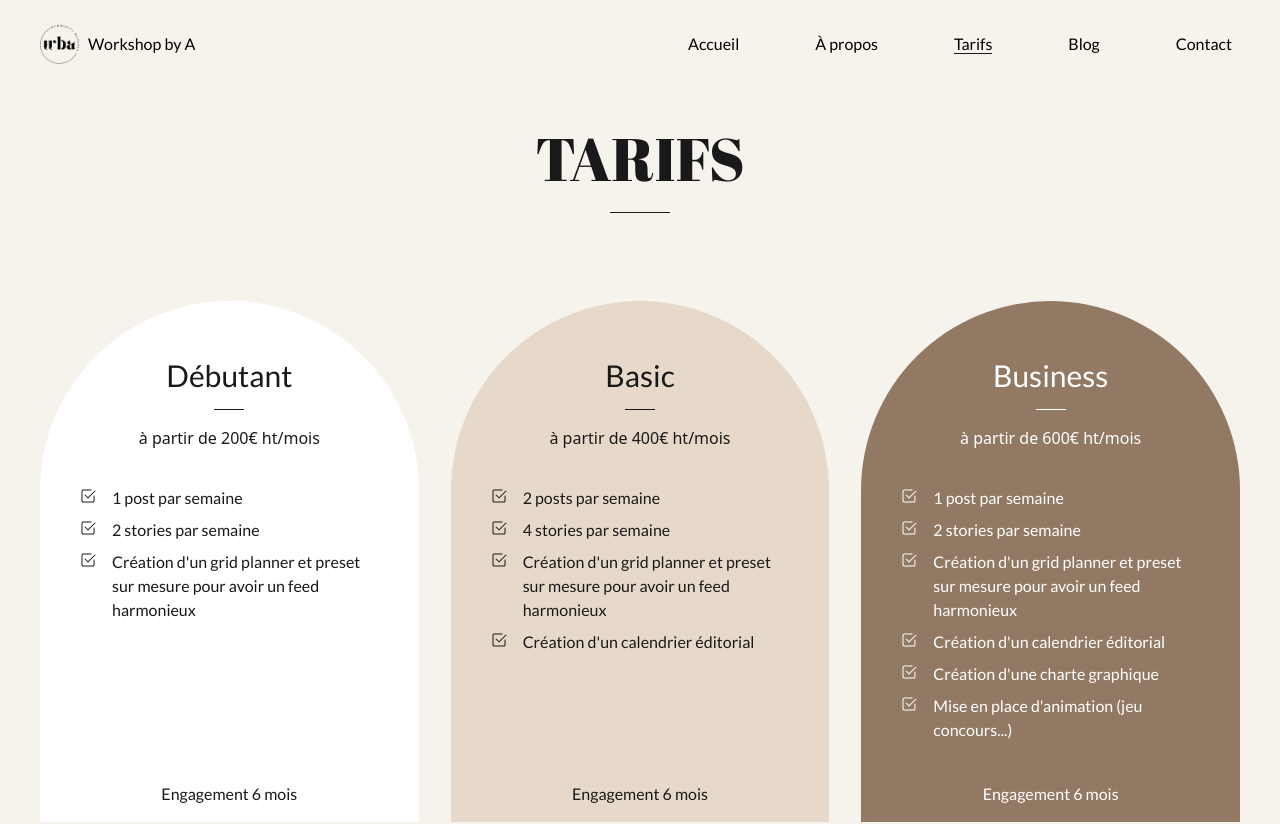
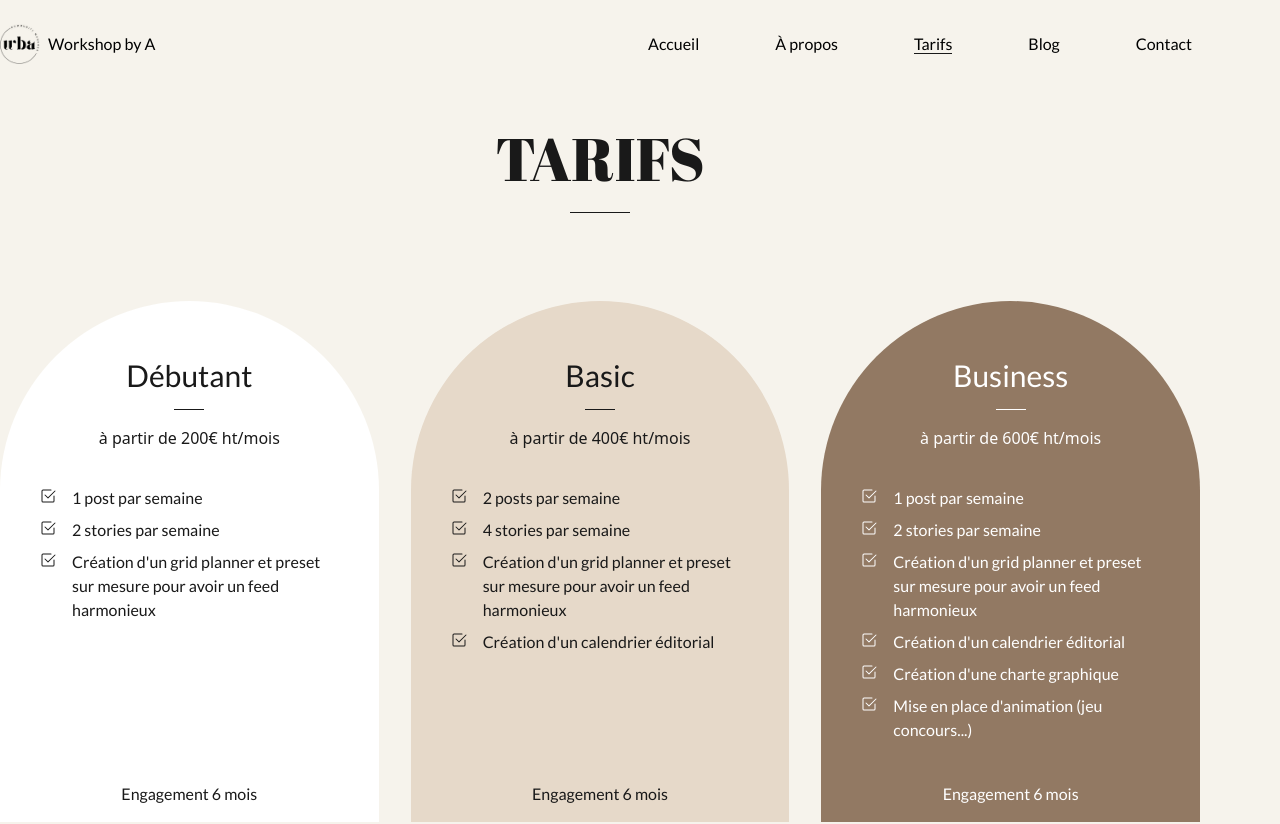
Before and after one commit to simoncdn/workshopbya, a Next.js app: page /services in a window 1280 px wide. Shown: the top 824 px of the page. Built offline with nearby package versions, Linux system fonts and the light colour scheme.

Commit message:
💄 F02 : LAYER > Fix body flex-grow

```diff
--- a/components/layer/Layer.tsx
+++ b/components/layer/Layer.tsx
@@ -4,9 +4,11 @@ import Header from "./Header";
 
 export default function Layer({ children }: any) {
   return (
-    <div className={`flex items-center flex-col relative `}>
+    <div className={`${styles.flexCol} min-h-[100vh] h-[100%]`}>
       <Header />
-      <div className={`${styles.boxWidth} flex-1`}>{children}</div>
+      <div className={`${styles.boxWidth} ${styles.flexCenter} flex-1 `}>
+        {children}
+      </div>
       <Footer />
     </div>
   );
```
